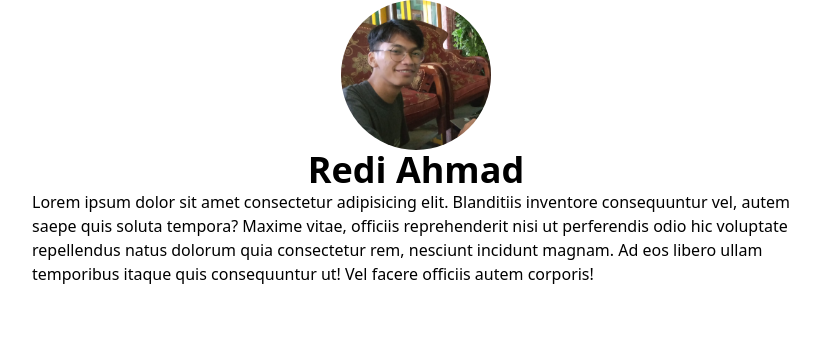
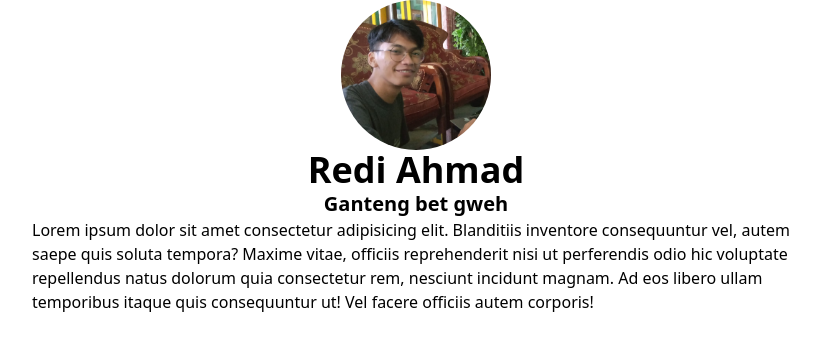
Before and after one commit to rediahmds/scratch-blog-nextjs, a Next.js app: page / in a window 1280 px wide. Shown: the top 350 px of the page, without its empty margins (224-1044 px from the left). Built offline with nearby package versions, Linux system fonts and the light colour scheme.

Commit message:
add subtitle, should be removed later

```diff
--- a/components/Layout.tsx
+++ b/components/Layout.tsx
@@ -35,6 +35,7 @@ export default function Layout({ children, home }: Props) {
               width={150}
             />
             <h2 className="text-4xl font-semibold">{ownerName}</h2>
+            <h3 className="text-xl font-semibold">Ganteng bet gweh</h3>
           </>
         ) : (
           <>
```
